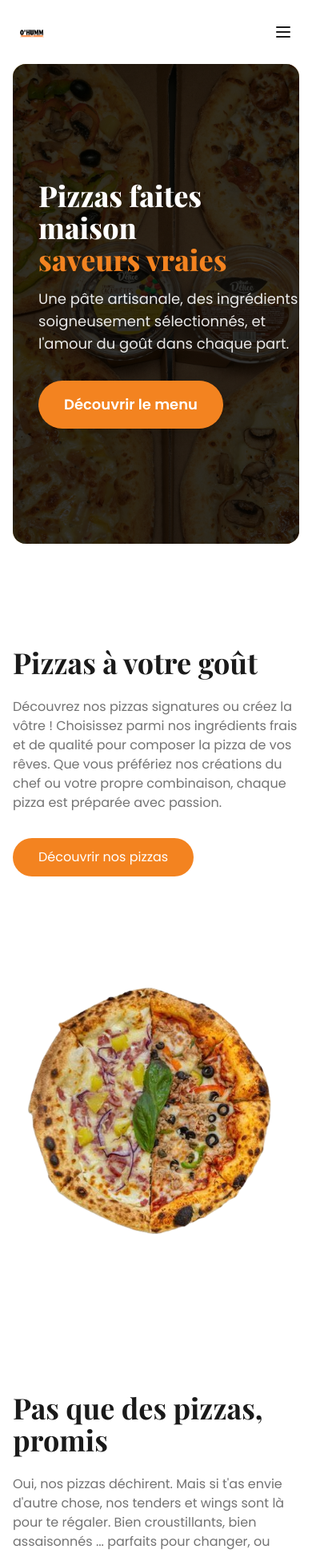
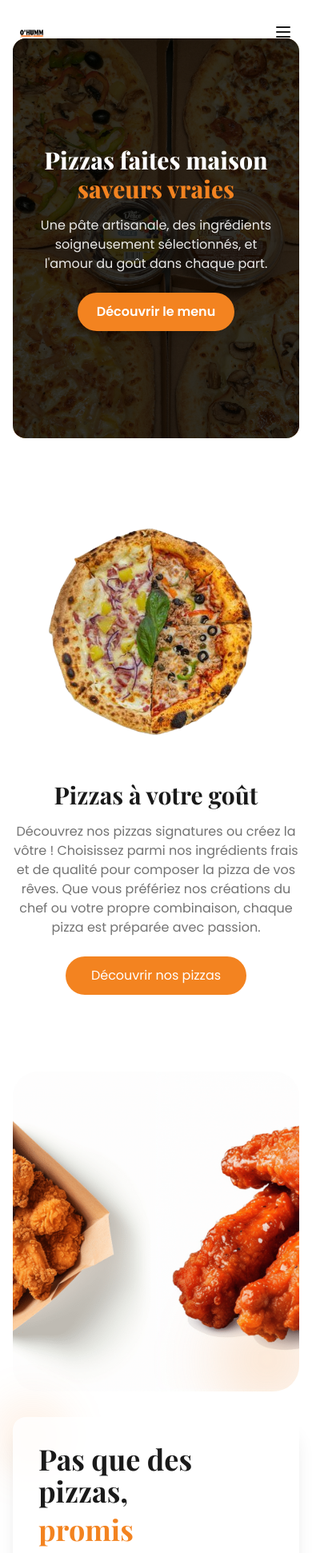
Before and after one commit to annis94/Ohumm-pizza, a Next.js app: page / in a window 390 px wide. Shown: the top 1942 px of the page at 80% size. Built offline with nearby package versions, Linux system fonts and the light colour scheme; a web font is replaced by a local one.

Commit message:
feat: refonte complète du Hero avec design asymétrique, effets visuels et meilleure lisibilité mobile

```diff
--- a/components/home/Hero.tsx
+++ b/components/home/Hero.tsx
@@ -6,9 +6,9 @@ import { motion } from "framer-motion";
 
 export default function Hero() {
   return (
-    <section className="py-20">
+    <section className="py-12 sm:py-20">
       <div className="container mx-auto px-4">
-        <div className="relative h-[600px] rounded-2xl overflow-hidden">
+        <div className="relative h-[500px] sm:h-[600px] rounded-2xl overflow-hidden">
           {/* Image de fond */}
           <Image
             src="/images/8878188_OHummpizza_Hero.jpg"
@@ -26,20 +26,20 @@ export default function Hero() {
               initial={{ opacity: 0, y: 20 }}
               animate={{ opacity: 1, y: 0 }}
               transition={{ duration: 0.8 }}
-              className="max-w-2xl ml-8 md:ml-12"
+              className="max-w-2xl px-6 sm:px-0 sm:ml-8 md:ml-12 text-center sm:text-left"
             >
-              <h1 className="text-4xl sm:text-5xl md:text-7xl font-extrabold mb-4 md:mb-6 text-white">
+              <h1 className="text-3xl sm:text-5xl md:text-7xl font-extrabold mb-4 md:mb-6 text-white">
                 Pizzas faites maison
                 <br />
                 <span className="text-primary">saveurs vraies</span>
               </h1>
-              <p className="text-lg md:text-xl text-white/90 mb-8 max-w-xl">
+              <p className="text-base sm:text-lg md:text-xl text-white/90 mb-6 sm:mb-8 max-w-xl mx-auto sm:mx-0">
                 Une pâte artisanale, des ingrédients soigneusement sélectionnés,
                 et l'amour du goût dans chaque part.
               </p>
               <Link
                 href="/menu"
-                className="inline-block px-8 py-4 rounded-full bg-primary text-primary-foreground font-semibold text-lg shadow-lg hover:bg-primary/90 transition-all hover:shadow-xl"
+                className="inline-block px-6 sm:px-8 py-3 sm:py-4 rounded-full bg-primary text-primary-foreground font-semibold text-base sm:text-lg shadow-lg hover:bg-primary/90 transition-all hover:shadow-xl"
               >
                 Découvrir le menu
               </Link>
--- a/components/home/SpecialOffers.tsx
+++ b/components/home/SpecialOffers.tsx
@@ -9,17 +9,17 @@ export default function SpecialOffers() {
     <>
       <section className="py-12 bg-white">
         <div className="container mx-auto px-4">
-          <div className="grid grid-cols-1 lg:grid-cols-2 gap-12 items-center">
+          <div className="grid grid-cols-1 lg:grid-cols-2 gap-8 lg:gap-12 items-center">
             <motion.div
-              initial={{ opacity: 0, x: -50 }}
+              initial={{ opacity: 0, x: -20 }}
               whileInView={{ opacity: 1, x: 0 }}
               viewport={{ once: true }}
-              transition={{ duration: 0.8 }}
-              className="relative"
+              transition={{ duration: 0.5 }}
+              className="relative order-2 lg:order-1"
             >
-              <div className="relative z-10">
-                <h2 className="text-4xl font-bold mb-6">Pizzas à votre goût</h2>
-                <p className="text-muted-foreground mb-8">
+              <div className="relative z-10 text-center lg:text-left">
+                <h2 className="text-3xl sm:text-4xl font-bold mb-4 sm:mb-6">Pizzas à votre goût</h2>
+                <p className="text-base sm:text-lg text-muted-foreground mb-6 sm:mb-8">
                   Découvrez nos pizzas signatures ou créez la vôtre ! Choisissez parmi nos ingrédients frais et de qualité pour composer la pizza de vos rêves. Que vous préfériez nos créations du chef ou votre propre combinaison, chaque pizza est préparée avec passion.
                 </p>
                 <Link
@@ -32,12 +32,13 @@ export default function SpecialOffers() {
             </motion.div>
 
             <motion.div
-              initial={{ opacity: 0, x: 50 }}
+              initial={{ opacity: 0, x: 20 }}
               whileInView={{ opacity: 1, x: 0 }}
               viewport={{ once: true }}
-              transition={{ duration: 0.8, delay: 0.2 }}
+              transition={{ duration: 0.5 }}
+              className="order-1 lg:order-2"
             >
-              <div className="relative w-full h-[500px] rounded-3xl overflow-hidden">
+              <div className="relative w-full h-[300px] sm:h-[400px] lg:h-[500px] rounded-3xl overflow-hidden">
                 <Image
                   src="/images/Pizzas personnalisables.png"
                   alt="Pizzas personnalisables"
@@ -53,15 +54,18 @@ export default function SpecialOffers() {
 
       <section className="py-12 bg-white">
         <div className="container mx-auto px-4">
-          <div className="grid grid-cols-1 lg:grid-cols-2 gap-12 items-center">
+          <div className="relative">
+            {/* Design asymétrique avec image et texte */}
+            <div className="grid grid-cols-1 lg:grid-cols-12 gap-8 items-center">
+              {/* Image principale avec effet de profondeur */}
               <motion.div
                 initial={{ opacity: 0, x: -50 }}
                 whileInView={{ opacity: 1, x: 0 }}
                 viewport={{ once: true }}
-              transition={{ duration: 0.8 }}
-              className="order-2 lg:order-1"
+                transition={{ duration: 0.6 }}
+                className="lg:col-span-7 relative"
               >
-              <div className="relative w-full h-[400px] rounded-3xl overflow-hidden">
+                <div className="relative h-[400px] lg:h-[600px] rounded-[2rem] overflow-hidden">
                   <Image
                     src="/images/wings-tenders.png"
                     alt="Tenders et Wings"
@@ -69,29 +73,38 @@ export default function SpecialOffers() {
                     className="object-cover"
                     priority
                   />
+                  {/* Élément décoratif */}
+                  <div className="absolute -bottom-6 -right-6 w-32 h-32 bg-primary/20 rounded-full blur-2xl" />
                 </div>
               </motion.div>
 
+              {/* Contenu avec style unique */}
               <motion.div
-              initial={{ opacity: 0, x: 50 }}
-              whileInView={{ opacity: 1, x: 0 }}
+                initial={{ opacity: 0, y: 30 }}
+                whileInView={{ opacity: 1, y: 0 }}
                 viewport={{ once: true }}
-              transition={{ duration: 0.8, delay: 0.2 }}
-              className="relative order-1 lg:order-2"
+                transition={{ duration: 0.6, delay: 0.2 }}
+                className="lg:col-span-5 relative"
               >
-              <div className="relative z-10">
-                <h2 className="text-4xl font-bold mb-6">Pas que des pizzas, promis</h2>
-                <p className="text-muted-foreground mb-8">
-                  Oui, nos pizzas déchirent. Mais si t'as envie d'autre chose, nos tenders et wings sont là pour te régaler. Bien croustillants, bien assaisonnés ... parfaits pour changer, ou juste pour te faire plaisir. Tenders ou wings ?
+                <div className="relative z-10 bg-white/80 backdrop-blur-sm p-8 rounded-2xl shadow-xl">
+                  <h2 className="text-4xl sm:text-5xl font-bold mb-6">
+                    Pas que des pizzas,
+                    <span className="block text-primary mt-2">promis</span>
+                  </h2>
+                  <p className="text-lg text-muted-foreground mb-8">
+                    Oui, nos pizzas déchirent. Mais si t'as envie d'autre chose, nos tenders et wings sont là pour te régaler. Bien croustillants, bien assaisonnés ... parfaits pour changer, ou juste pour te faire plaisir.
                   </p>
                   <Link
                     href="/menu"
-                  className="btn-primary inline-flex items-center"
+                    className="inline-flex items-center px-8 py-4 rounded-full bg-primary text-primary-foreground font-semibold text-lg shadow-lg hover:bg-primary/90 transition-all hover:shadow-xl hover:translate-y-[-2px]"
                   >
                     À toi de voir
                   </Link>
                 </div>
+                {/* Élément décoratif */}
+                <div className="absolute -top-6 -left-6 w-24 h-24 bg-primary/10 rounded-full blur-xl" />
               </motion.div>
+            </div>
           </div>
         </div>
       </section>
```
Lines whose indentation alone changed are shown as unchanged.
